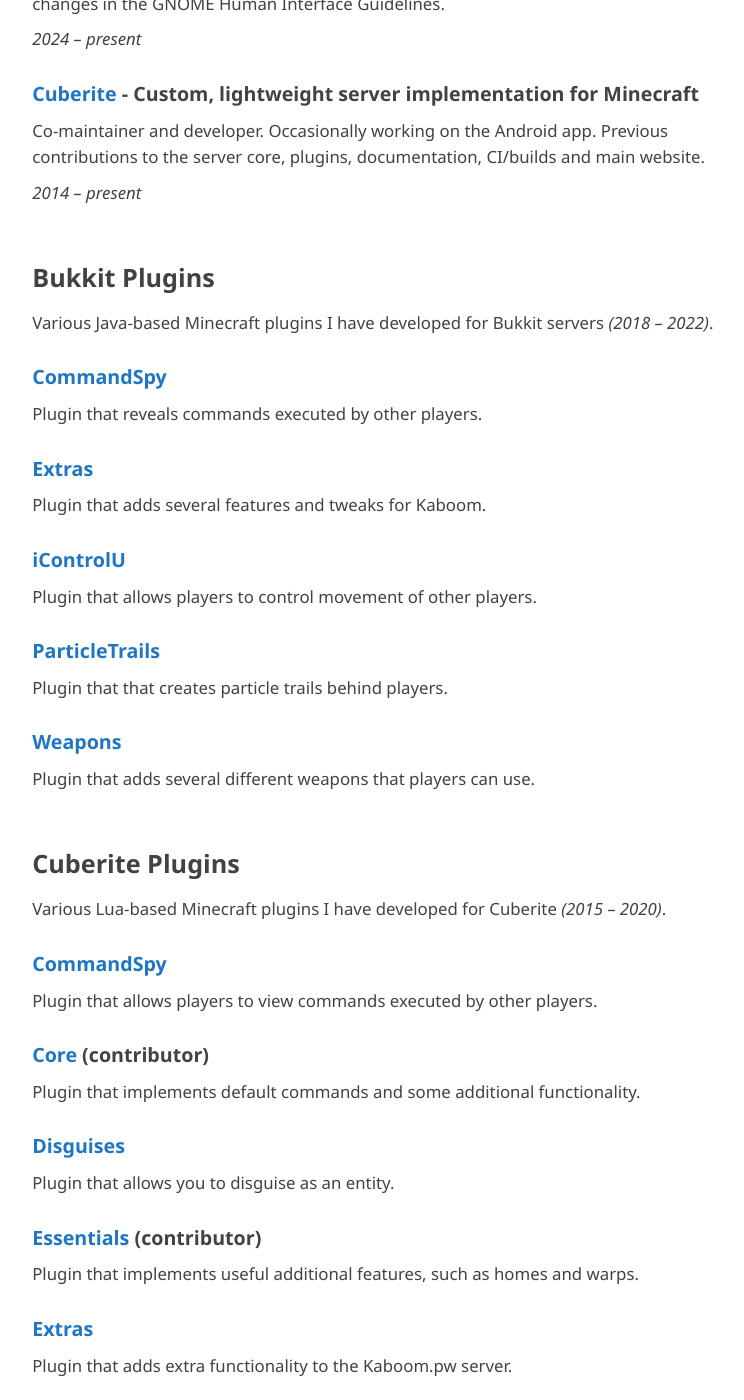
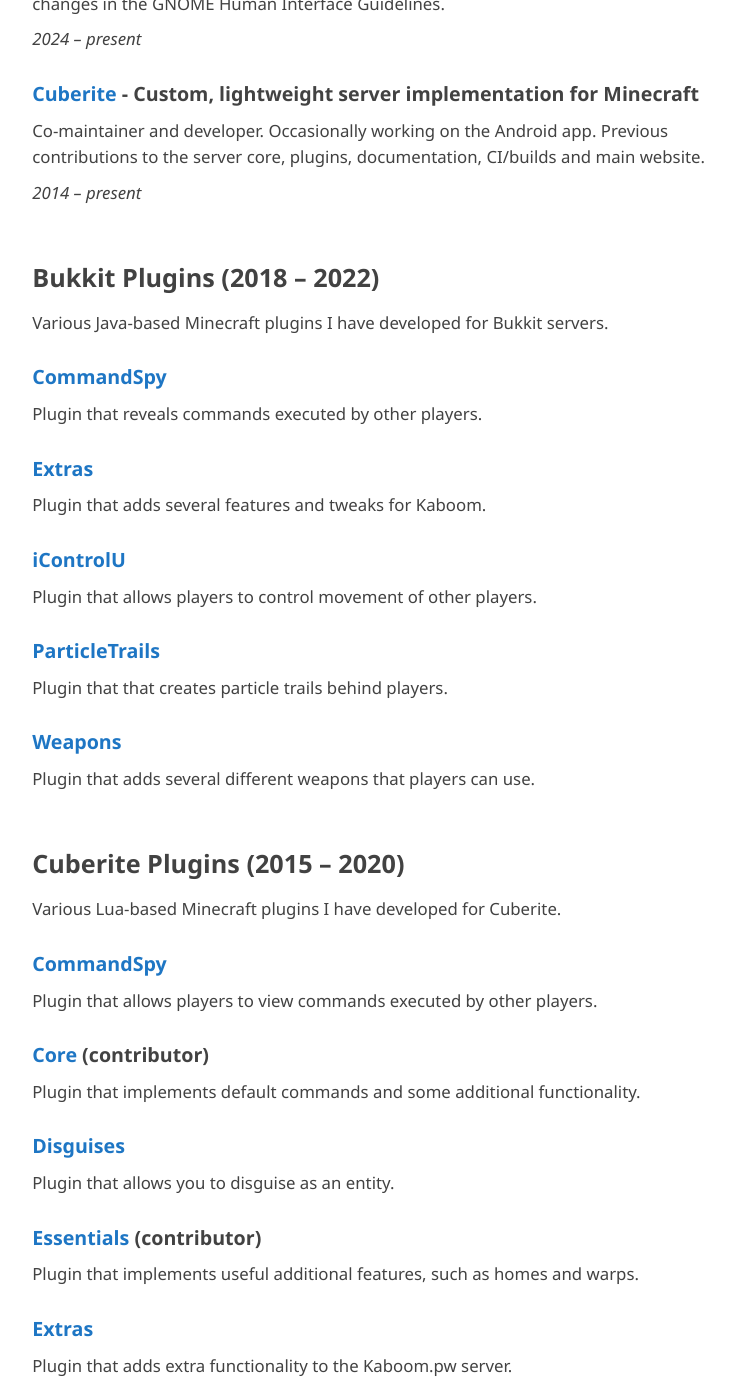
Before and after one commit to mathiascode/projects, a Jekyll site: the page built from index.md, in a window 1280 px wide and 1400 px high, scrolled down 722 px. Shown: the whole window, without its empty margins (255-999 px from the left). Built offline with Jekyll 4.4.1, drawn with Linux system fonts in a browser that asks for light colours; our own code applies the rules of GitHub Pages for plain Markdown files; some of the changed text lies outside the part shown.

```diff
--- a/index.md
+++ b/index.md
@@ -37,9 +37,9 @@ core, plugins, documentation, CI/builds and main website.
 *2014 – present*
 
 
-## Bukkit Plugins
+## Bukkit Plugins (2018 – 2022)
 
-Various Java-based Minecraft plugins I have developed for Bukkit servers *(2018 – 2022)*.
+Various Java-based Minecraft plugins I have developed for Bukkit servers.
 
 ### [CommandSpy](https://github.com/kaboomserver/commandspy)
 
@@ -62,9 +62,9 @@ Plugin that that creates particle trails behind players.
 Plugin that adds several different weapons that players can use.
 
 
-## Cuberite Plugins
+## Cuberite Plugins (2015 – 2020)
 
-Various Lua-based Minecraft plugins I have developed for Cuberite *(2015 – 2020)*.
+Various Lua-based Minecraft plugins I have developed for Cuberite.
 
 ### [CommandSpy](https://github.com/mathiascode/CommandSpy)
 
@@ -103,9 +103,9 @@ Plugin that creates particle trails behind players.
 Plugin that adds weapons to a server.
 
 
-## Websites
+## Websites (2011 – 2020)
 
-Various websites I have designed and implemented from scratch *(2011 – 2020)*.
+Various websites I have designed and implemented from scratch.
 
 ### [Cuberite](https://cuberite.org/)
 
```
